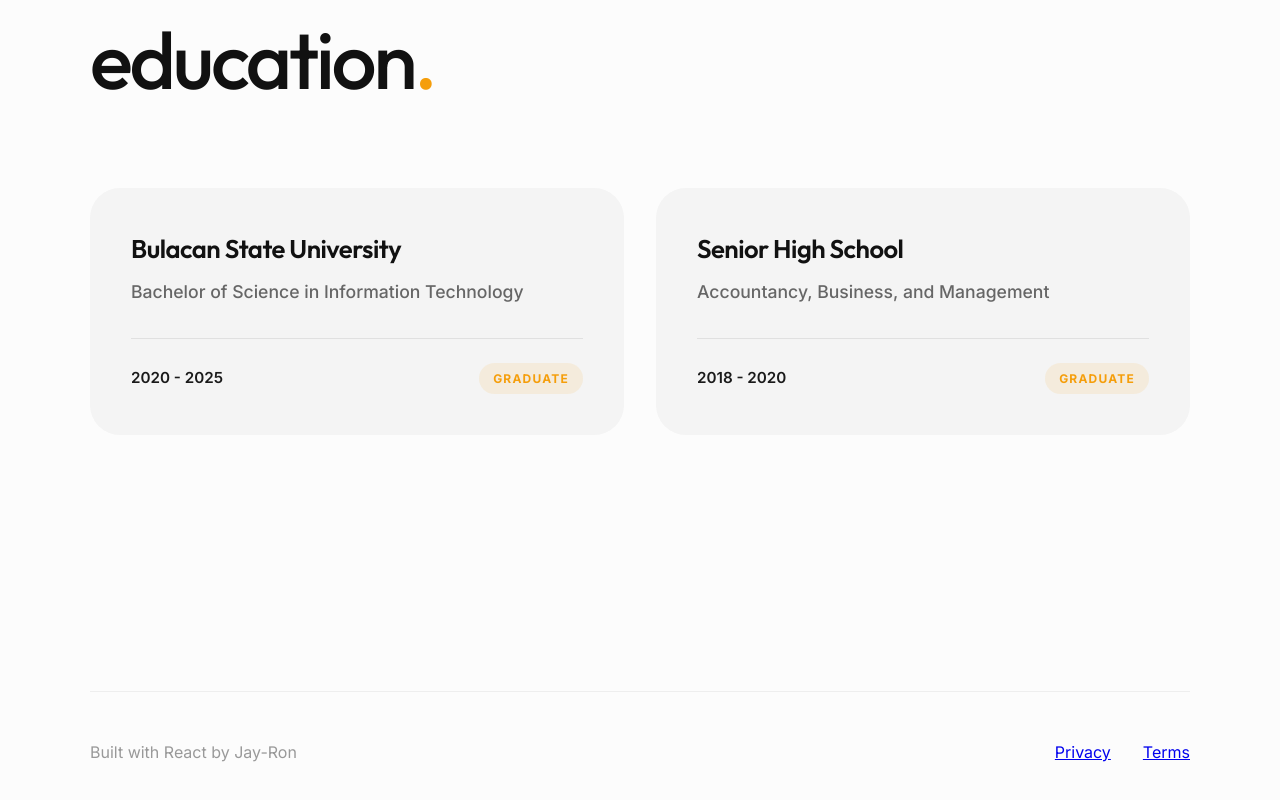
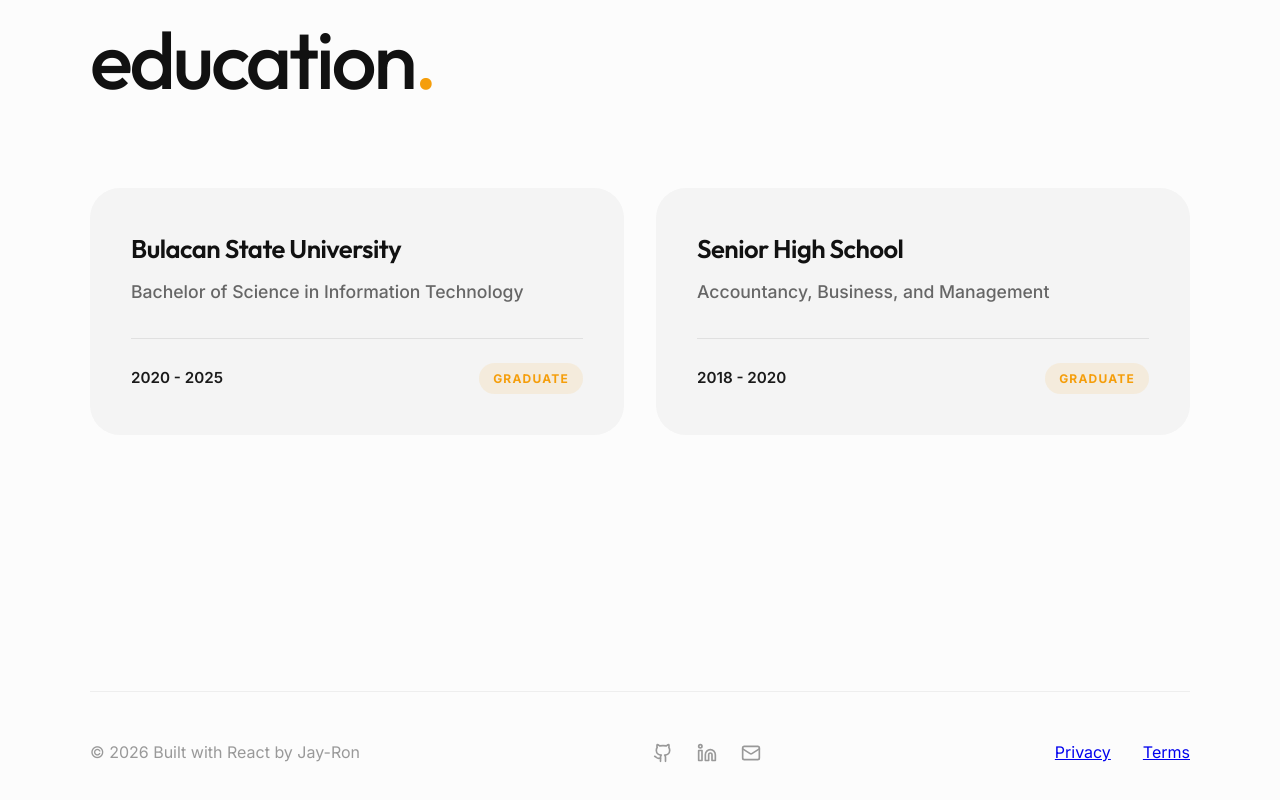
Before and after one commit to Jayronj0616/portfolio, a React (Vite) app: page / in a window 1280 px wide. Shown: the part 4587-5387 px from the top of the page. Built offline with nearby package versions, Linux system fonts and the light colour scheme.

Commit message:
linking links to buttons

```diff
--- a/src/App.jsx
+++ b/src/App.jsx
@@ -70,10 +70,18 @@
             Download CV <Download size={18} />
           </a>
           <div className="social-links">
-            <a href={data.socials.github}>
+            <a
+              href={data.socials.github}
+              target="_blank"
+              rel="noopener noreferrer"
+            >
               <Github size={22} />
             </a>
-            <a href={data.socials.linkedin}>
+            <a
+              href={data.socials.linkedin}
+              target="_blank"
+              rel="noopener noreferrer"
+            >
               <Linkedin size={22} />
             </a>
             <a href={data.socials.email}>
@@ -294,7 +302,7 @@
             botResponse = `Jay-Ron's toolkit is full of powerful tools! For websites, Jay-Ron uses ${frontend}. Jay-Ron also uses smart AI assistants like Antigravity to build things much faster.`;
             break;
           case "contact":
-            botResponse = `Jay-Ron would love to hear from you! You can send an email to jayronxjavier@gmail.com. Jay-Ron is always ready for new challenges!`;
+            botResponse = `Jay-Ron would love to hear from you! You can send an email to ${portfolioData.about.socials.email.replace("mailto:", "")}. You can also find Jay-Ron on LinkedIn and GitHub!`;
             break;
           default:
             botResponse =
@@ -553,7 +561,29 @@
       <footer className="footer container">
         <div className="footer-line"></div>
         <div className="footer-content">
-          <p>Built with React by {portfolioData.about.name}</p>
+          <p>
+            © {new Date().getFullYear()} Built with React by{" "}
+            {portfolioData.about.name}
+          </p>
+          <div className="footer-social-icons">
+            <a
+              href={portfolioData.about.socials.github}
+              target="_blank"
+              rel="noopener noreferrer"
+            >
+              <Github size={20} />
+            </a>
+            <a
+              href={portfolioData.about.socials.linkedin}
+              target="_blank"
+              rel="noopener noreferrer"
+            >
+              <Linkedin size={20} />
+            </a>
+            <a href={portfolioData.about.socials.email}>
+              <Mail size={20} />
+            </a>
+          </div>
           <div className="footer-links">
             <a href="#">Privacy</a>
             <a href="#">Terms</a>
--- a/src/data/portfolioData.js
+++ b/src/data/portfolioData.js
@@ -5,8 +5,8 @@
     bio: "I build robust, scalable systems that solve real-world problems. Specializing in full-stack development with a focus on performance and intuitive user experiences.",
     cvLink: "/files/CV_JAYRONJAVIER.pdf",
     socials: {
-      github: "https://github.com",
-      linkedin: "https://linkedin.com",
+      github: "https://github.com/Jayronj0616",
+      linkedin: "https://www.linkedin.com/in/jayronjavier/",
       email: "mailto:jayronxjavier@gmail.com",
     },
   },
--- a/src/index.css
+++ b/src/index.css
@@ -651,6 +651,25 @@
   gap: 2rem;
 }
 
+.footer-social-icons {
+  display: flex;
+  gap: 1.5rem;
+  align-items: center;
+}
+
+.footer-social-icons a {
+  color: var(--text-light);
+  transition: var(--transition);
+  display: flex;
+  align-items: center;
+  justify-content: center;
+}
+
+.footer-social-icons a:hover {
+  color: var(--text-main);
+  transform: translateY(-2px);
+}
+
 @media (max-width: 1024px) {
   .hero-greeting {
     font-size: 4rem;
@@ -696,6 +715,13 @@
   .exp-header {
     flex-direction: column;
     gap: 1rem;
+  }
+
+  .footer-content {
+    flex-direction: column;
+    align-items: center;
+    gap: 2rem;
+    text-align: center;
   }
 }
 
```
